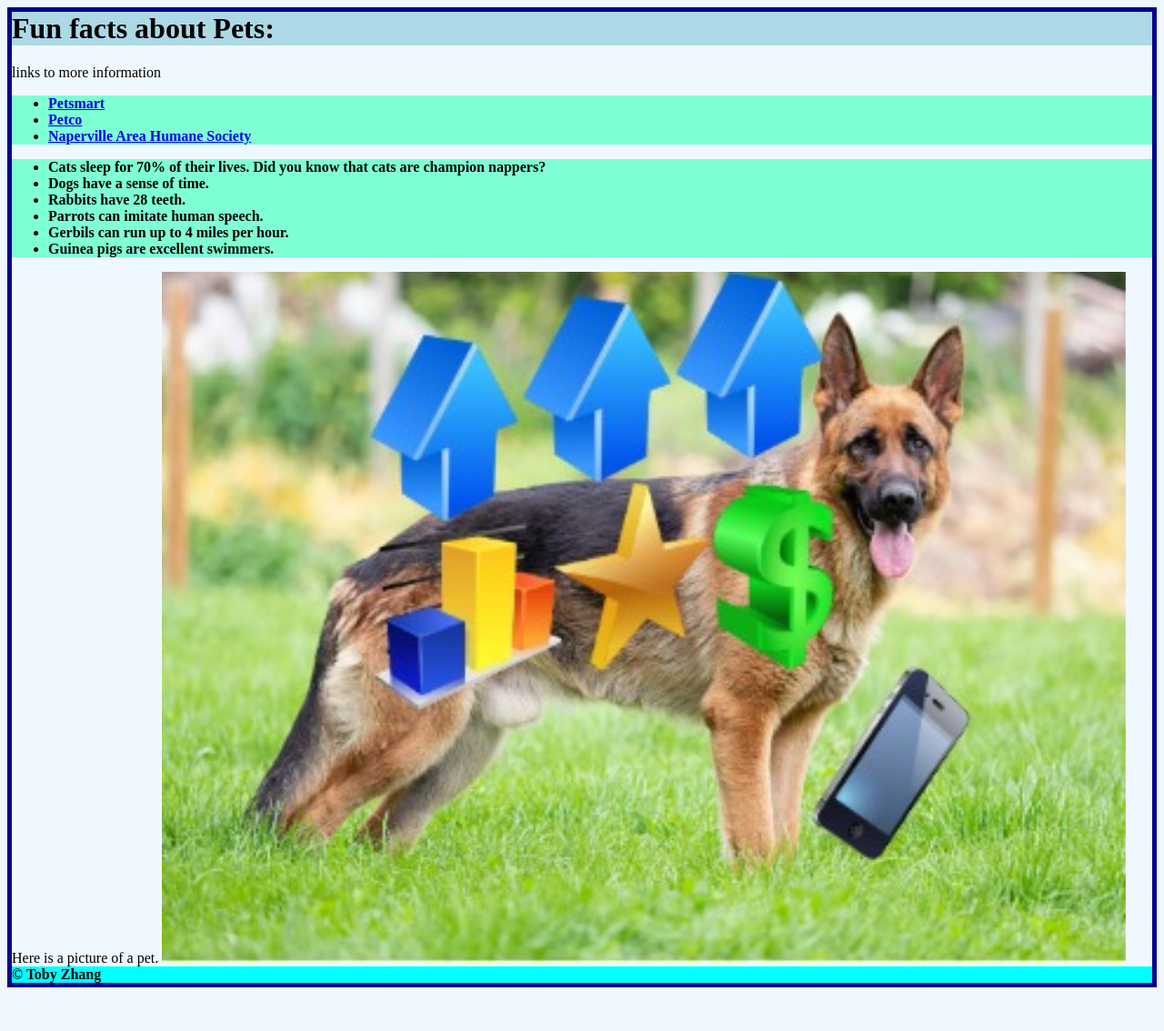
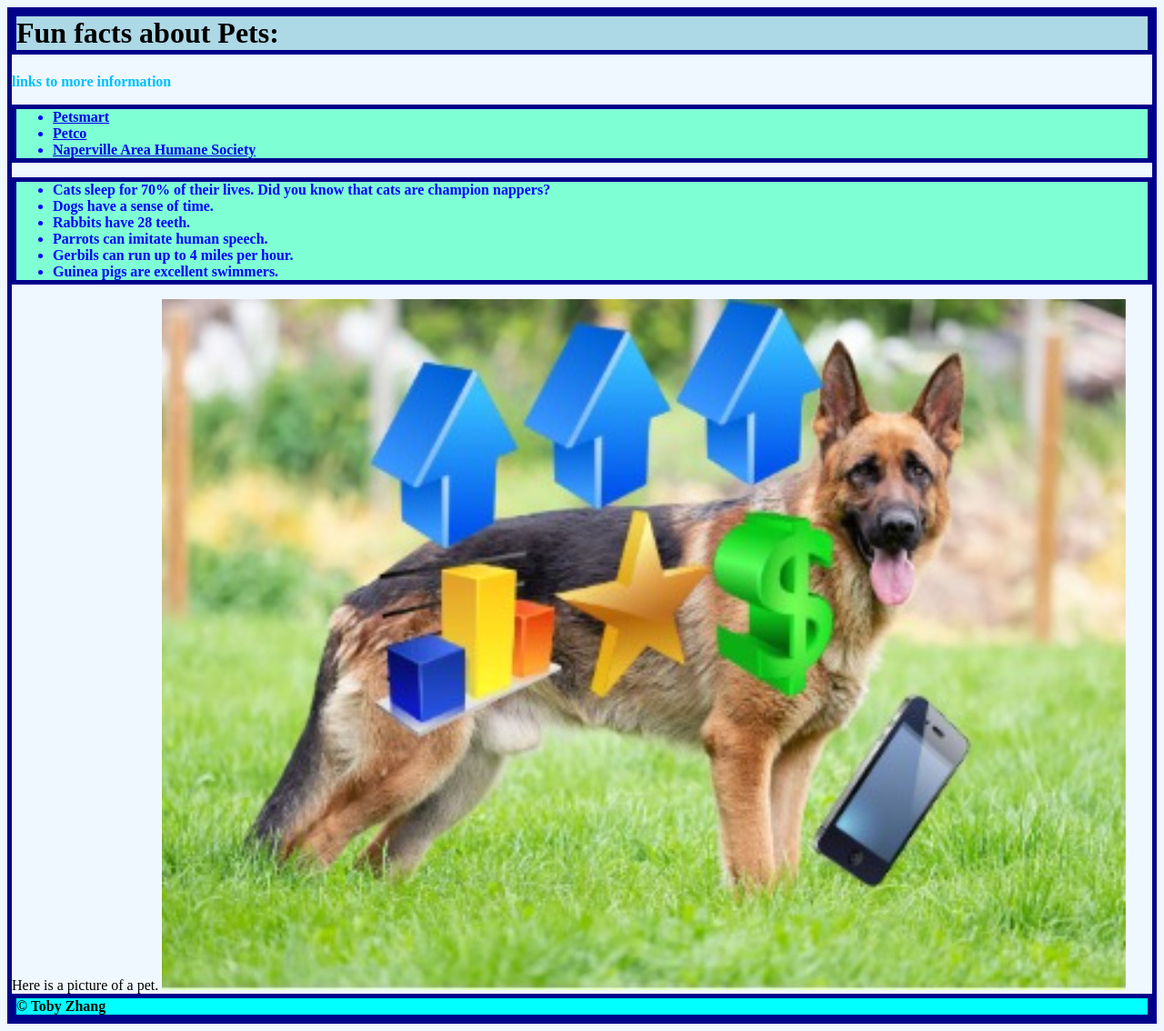
Before and after one commit to tzhang0228/Module-09-Lab---Mobile-Design, a plain HTML site: page module09/index.html in a window 1280 px wide. Shown: the whole page at 91% size. Before the commit the page ends 1094 px from the top, so only its background shows below. Drawn offline with Linux system fonts and the light colour scheme.

Commit message:
Update style.css

```diff
--- a/module09/style.css
+++ b/module09/style.css
@@ -7,10 +7,18 @@ h1 {
 display: flex;
 flex-direction: column;
 background-color: lightblue;
+border:5px solid darkblue;
+}
+
+nav{color: deepskyblue;
+font-weight:bold;
+
 }
 ul {
+color: blue;
 font-weight:bold;
 background-color: aquamarine;
+border:5px solid darkblue;
 
 }
 
@@ -18,6 +26,7 @@ background-color: aquamarine;
 
 
 footer{
+  border:5px solid darkblue;
 font-weight:bold;
 background-color: cyan;
 }
```
